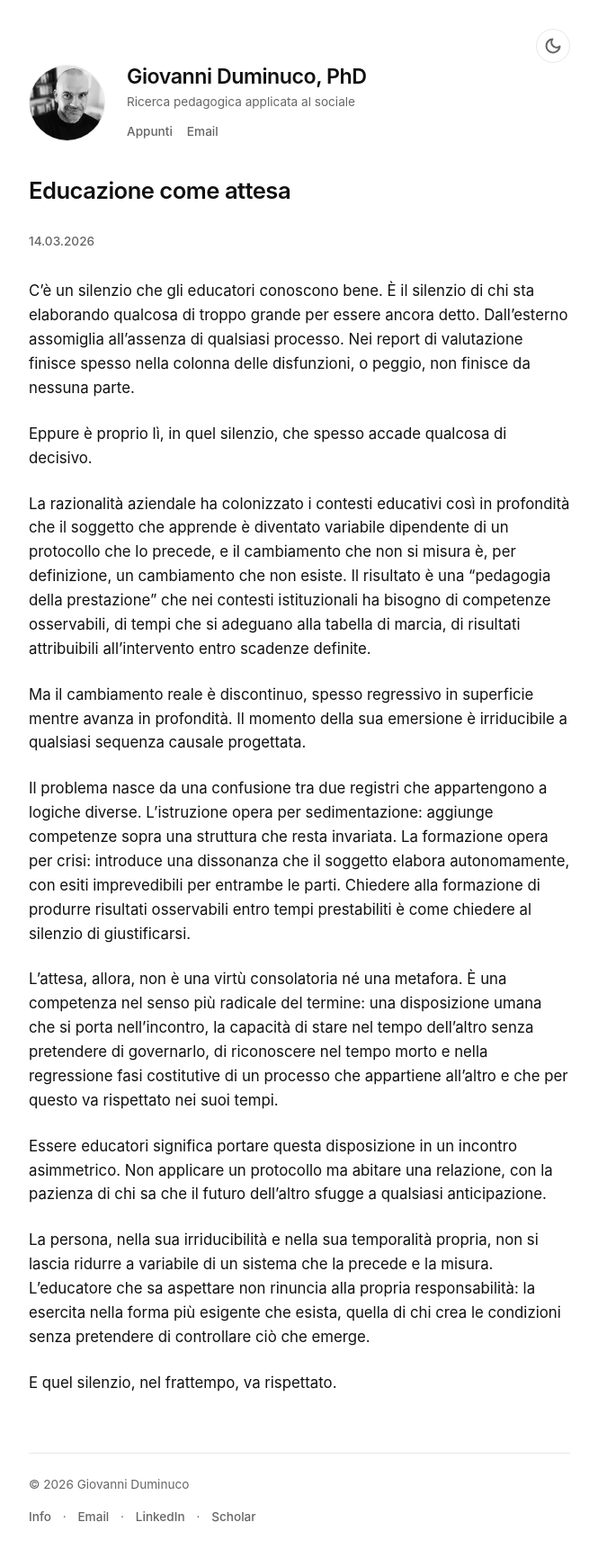
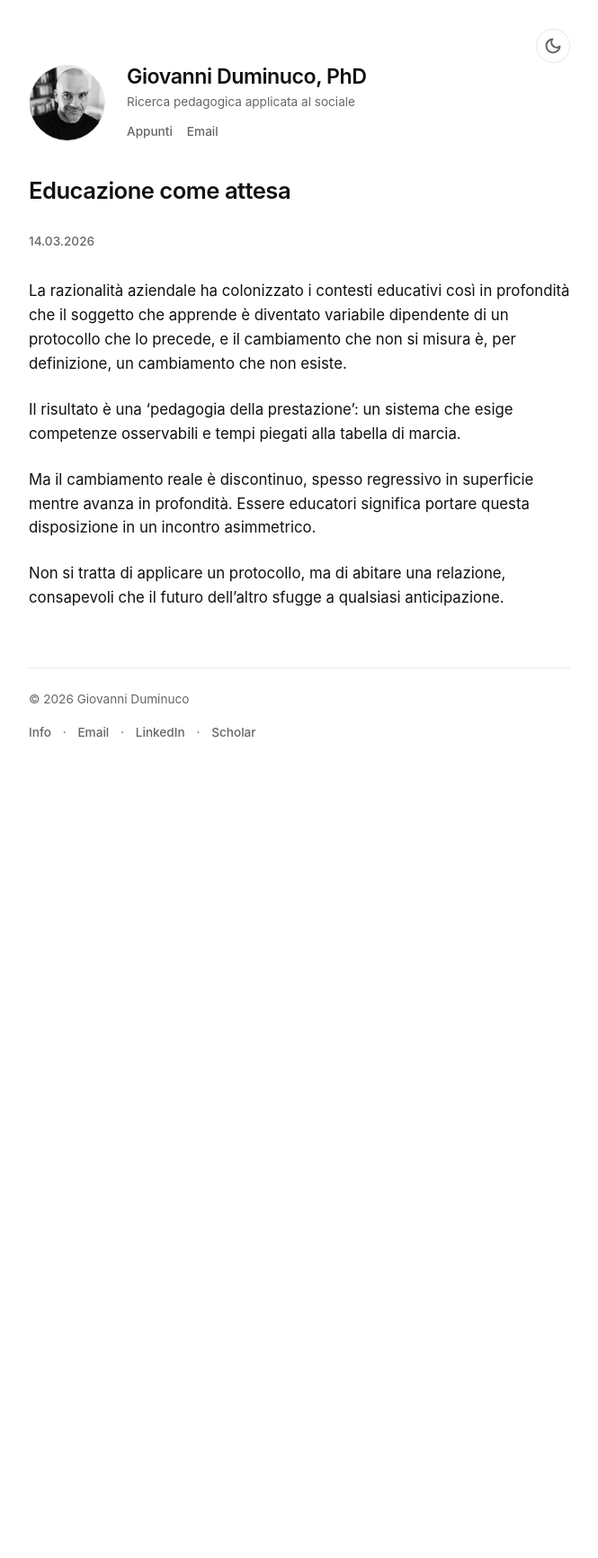
Before and after one commit to dumgio/dumgio.github.io, a Jekyll site: the page built from _posts/2026-03-14-educazione come attesa.md, in a window 1280 px wide. Shown: the whole page at 90% size, without its empty margins (307-972 px from the left). Built offline with Jekyll 4.4.1, drawn with Linux system fonts in a browser that asks for light colours; after the commit the page ends 900 px from its top, so only the background shows below that.

Commit message:
Update 2026-03-14-educazione come attesa.md

```diff
--- a/_posts/2026-03-14-educazione come attesa.md
+++ b/_posts/2026-03-14-educazione come attesa.md
@@ -2,21 +2,10 @@
 layout: post
 title: Educazione come attesa
 ---
+La razionalità aziendale ha colonizzato i contesti educativi così in profondità che il soggetto che apprende è diventato variabile dipendente di un protocollo che lo precede, e il cambiamento che non si misura è, per definizione, un cambiamento che non esiste.
 
-C’è un silenzio che gli educatori conoscono bene. È il silenzio di chi sta elaborando qualcosa di troppo grande per essere ancora detto. Dall’esterno assomiglia all’assenza di qualsiasi processo. Nei report di valutazione finisce spesso nella colonna delle disfunzioni, o peggio, non finisce da nessuna parte.
+Il risultato è una 'pedagogia della prestazione': un sistema che esige competenze osservabili e tempi piegati alla tabella di marcia.
 
-Eppure è proprio lì, in quel silenzio, che spesso accade qualcosa di decisivo.
+Ma il cambiamento reale è discontinuo, spesso regressivo in superficie mentre avanza in profondità. Essere educatori significa portare questa disposizione in un incontro asimmetrico.
 
-La razionalità aziendale ha colonizzato i contesti educativi così in profondità che il soggetto che apprende è diventato variabile dipendente di un protocollo che lo precede, e il cambiamento che non si misura è, per definizione, un cambiamento che non esiste. Il risultato è una “pedagogia della prestazione” che nei contesti istituzionali ha bisogno di competenze osservabili, di tempi che si adeguano alla tabella di marcia, di risultati attribuibili all’intervento entro scadenze definite.
-
-Ma il cambiamento reale è discontinuo, spesso regressivo in superficie mentre avanza in profondità. Il momento della sua emersione è irriducibile a qualsiasi sequenza causale progettata.
-
-Il problema nasce da una confusione tra due registri che appartengono a logiche diverse. L’istruzione opera per sedimentazione: aggiunge competenze sopra una struttura che resta invariata. La formazione opera per crisi: introduce una dissonanza che il soggetto elabora autonomamente, con esiti imprevedibili per entrambe le parti. Chiedere alla formazione di produrre risultati osservabili entro tempi prestabiliti è come chiedere al silenzio di giustificarsi.
-
-L’attesa, allora, non è una virtù consolatoria né una metafora. È una competenza nel senso più radicale del termine: una disposizione umana che si porta nell’incontro, la capacità di stare nel tempo dell’altro senza pretendere di governarlo, di riconoscere nel tempo morto e nella regressione fasi costitutive di un processo che appartiene all’altro e che per questo va rispettato nei suoi tempi.
-
-Essere educatori significa portare questa disposizione in un incontro asimmetrico. Non applicare un protocollo ma abitare una relazione, con la pazienza di chi sa che il futuro dell’altro sfugge a qualsiasi anticipazione.
-
-La persona, nella sua irriducibilità e nella sua temporalità propria, non si lascia ridurre a variabile di un sistema che la precede e la misura. L’educatore che sa aspettare non rinuncia alla propria responsabilità: la esercita nella forma più esigente che esista, quella di chi crea le condizioni senza pretendere di controllare ciò che emerge.
-
-E quel silenzio, nel frattempo, va rispettato.
+Non si tratta di applicare un protocollo, ma di abitare una relazione, consapevoli che il futuro dell'altro sfugge a qualsiasi anticipazione.
```
